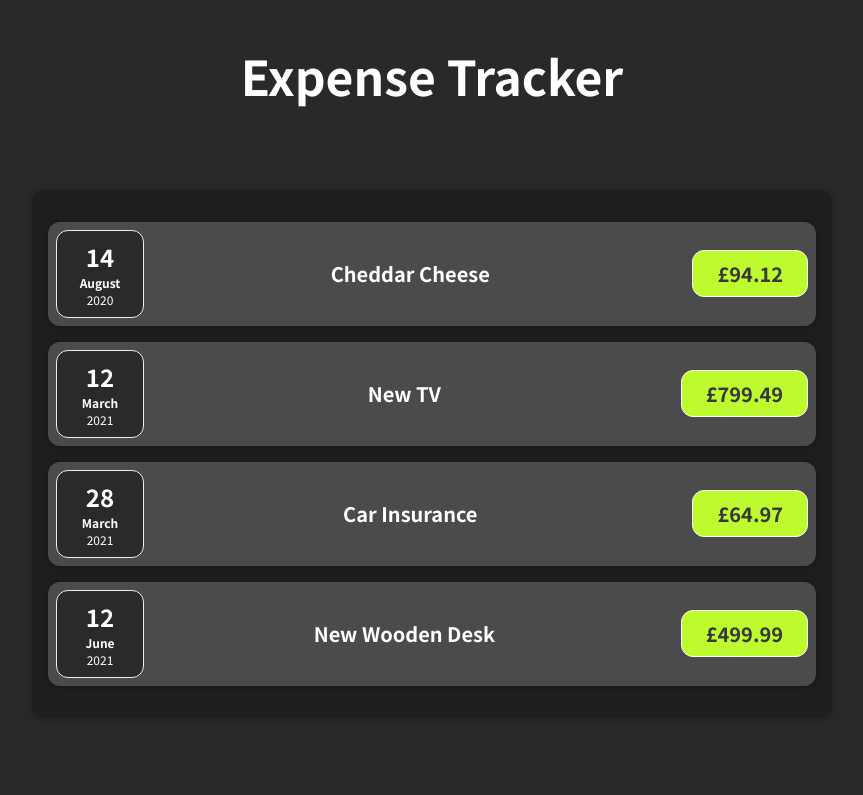
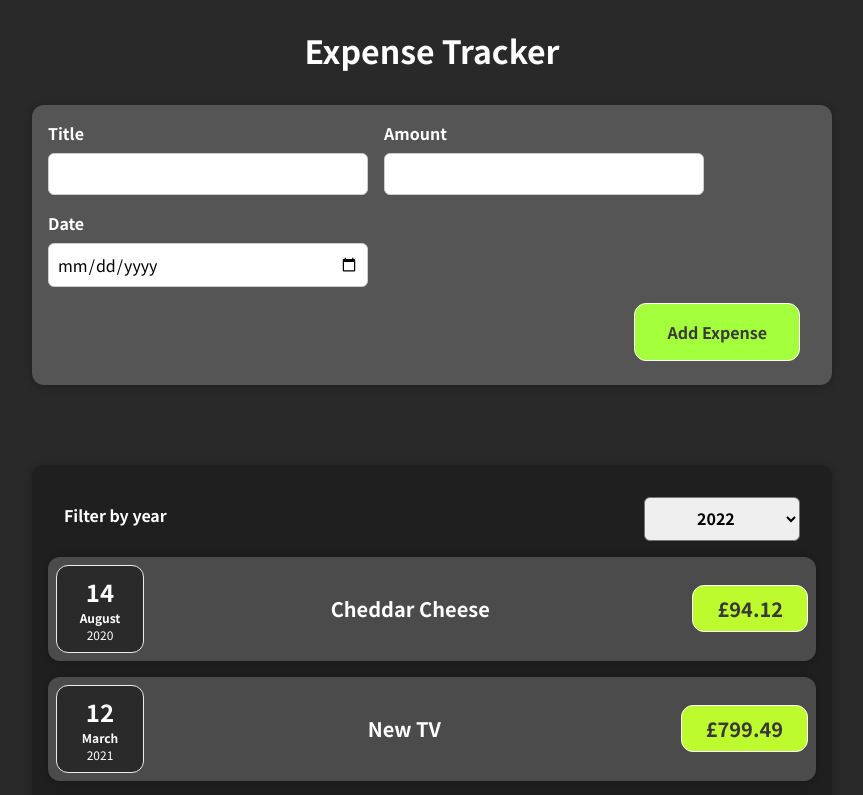
Before and after one commit to Unsenzrd/HomeUtilities, a React (Create React App) app: page / in a window 1280 px wide. Shown: the top 795 px of the page, without its empty margins (208-1071 px from the left). Built offline with nearby package versions, Linux system fonts and the light colour scheme.

Commit message:
Taking it to funcy town, upState.. + other changes

```diff
--- a/src/App.js
+++ b/src/App.js
@@ -1,4 +1,5 @@
 import Expenses from "./components/Expenses/Expenses";
+import NewExpense from "./components/NewExpense/NewExpense";
 
 const App = () => {
   const expenses = [
@@ -23,9 +24,19 @@
     },
   ];
 
+  const addExpenseHandler = (expense) => {
+    console.log(expense);
+    console.log("Expense Added in app.js");
+    expenses.push(expense);
+    console.log(expenses);
+  };
+
   return (
-    <div className="headerText">
-      <h2>Expense Tracker</h2>
+    <div className="globalText">
+      <h2 className="globalText" id="headerText">
+        Expense Tracker
+      </h2>
+      <NewExpense onAddExpense={addExpenseHandler} />
       <Expenses data={expenses} />
     </div>
   );
--- a/src/components/Expenses/ExpenseItem.js
+++ b/src/components/Expenses/ExpenseItem.js
@@ -1,3 +1,4 @@
+import React, { useState } from "react";
 import ExpenseDate from "./ExpenseDate";
 import "./ExpenseItem.css";
 import Card from "../UI/Card";
--- a/src/components/Expenses/Expenses.js
+++ b/src/components/Expenses/Expenses.js
@@ -1,11 +1,25 @@
-import React from "react";
+import React, { useState } from "react";
 import ExpenseItem from "./ExpenseItem";
 import Card from "../UI/Card";
 import "./Expenses.css";
+import ExpensesFilter from "../ExpensesFilter/ExpensesFilter";
 
 const Expenses = (props) => {
+  const [filterDate, setFilterDate] = useState(new Date().getFullYear());
+
+  const filterChangeHandler = (filterValue) => {
+    setFilterDate(filterValue);
+    console.log(filterValue);
+  };
+
   return (
+    <div>
       <Card className="expenses" key={props}>
+        <ExpensesFilter
+          filterDefault={filterDate}
+          onFilterChange={filterChangeHandler}
+          className=""
+        />
         {props.data.map((expense) => (
           <ExpenseItem
             key={expense.id}
@@ -15,6 +29,7 @@
           />
         ))}
       </Card>
+    </div>
   );
 };
 
--- /dev/null
+++ b/src/components/ExpensesFilter/ExpensesFilter.css
@@ -0,0 +1,24 @@
+.expenses-filter {
+  color: white;
+  padding: 0 1rem;
+}
+
+.expenses-filter__control {
+  display: flex;
+  width: 100%;
+  align-items: center;
+  justify-content: space-between;
+  margin: 1rem 0;
+}
+
+.expenses-filter label {
+  font-weight: bold;
+  margin-bottom: 0.5rem;
+}
+
+.expenses-filter select {
+  font: inherit;
+  padding: 0.5rem 3rem;
+  font-weight: bold;
+  border-radius: 6px;
+}
--- /dev/null
+++ b/src/components/ExpensesFilter/ExpensesFilter.js
@@ -0,0 +1,25 @@
+import React, { useState } from "react";
+
+import "./ExpensesFilter.css";
+
+const ExpensesFilter = (props) => {
+  const filterChangeHandler = (event) => {
+    props.onFilterChange(event.target.value);
+  };
+
+  return (
+    <div className="expenses-filter">
+      <div className="expenses-filter__control">
+        <label>Filter by year</label>
+        <select value={props.filterDefault} onChange={filterChangeHandler}>
+          <option value="2022">2022</option>
+          <option value="2021">2021</option>
+          <option value="2020">2020</option>
+          <option value="2019">2019</option>
+        </select>
+      </div>
+    </div>
+  );
+};
+
+export default ExpensesFilter;
--- /dev/null
+++ b/src/components/NewExpense/ExpenseForm.css
@@ -0,0 +1,32 @@
+.new-expense__controls {
+  display: flex;
+  flex-wrap: wrap;
+  gap: 1rem;
+  margin-bottom: 1rem;
+  text-align: left;
+}
+
+.new-expense__control label {
+  font-weight: bold;
+  margin-bottom: 0.5rem;
+  display: block;
+}
+
+.new-expense__control input {
+  font: inherit;
+  padding: 0.5rem;
+  border-radius: 6px;
+  border: 1px solid #ccc;
+  width: 20rem;
+  max-width: 100%;
+}
+
+.new-expense__actions {
+  text-align: right;
+}
+
+.new-expense__actions button {
+  font-weight: bold;
+  margin-bottom: 0.5rem;
+  color: #3a3a3a;
+}
--- /dev/null
+++ b/src/components/NewExpense/ExpenseForm.js
@@ -0,0 +1,80 @@
+import { useState } from "react";
+import "./ExpenseForm.css";
+
+const ExpenseForm = (props) => {
+  const [enteredTitle, setEnteredTitle] = useState("");
+  const [enteredDate, setEnteredDate] = useState("");
+  const [enteredAmount, setEnteredAmount] = useState("");
+
+  const titleChangeHandler = (event) => {
+    setEnteredTitle(event.target.value);
+  };
+
+  const dateChangeHandler = (event) => {
+    setEnteredDate(event.target.value);
+  };
+
+  const amountChangeHandler = (event) => {
+    setEnteredAmount(event.target.value);
+  };
+
+  const submitHandler = (event) => {
+    event.preventDefault();
+
+    const expenseData = {
+      title: enteredTitle,
+      date: new Date(enteredDate),
+      amount: enteredAmount,
+    };
+
+    props.onSaveExpenseData(expenseData);
+    setEnteredAmount("");
+    setEnteredTitle("");
+    setEnteredDate("");
+  };
+
+  return (
+    <form onSubmit={submitHandler}>
+      <div className="new-expense__controls">
+        <div className="new-expense__control">
+          <label htmlFor="title">Title</label>
+          <input
+            type="text"
+            id="title"
+            value={enteredTitle}
+            onChange={titleChangeHandler}
+          />
+        </div>
+        <div className="new-expense__control">
+          <label htmlFor="amount">Amount</label>
+          <input
+            type="number"
+            id="amount"
+            value={enteredAmount}
+            onChange={amountChangeHandler}
+            min="0.01"
+            step="0.01"
+          />
+        </div>
+        <div className="new-expense__control">
+          <label htmlFor="date">Date</label>
+          <input
+            type="date"
+            id="date"
+            value={enteredDate}
+            onChange={dateChangeHandler}
+            min="2019-1-1"
+            max="2025-12-31"
+          />
+        </div>
+      </div>
+      <div className="new-expense__actions">
+        <button type="submit" className="new-expense__button">
+          Add Expense
+        </button>
+      </div>
+    </form>
+  );
+};
+
+export default ExpenseForm;
--- /dev/null
+++ b/src/components/NewExpense/NewExpense.css
@@ -0,0 +1,38 @@
+.new-expense {
+  background-color: #555555;
+  padding: 1rem;
+  margin: 2rem auto;
+  width: 50rem;
+  max-width: 95%;
+  border-radius: 12px;
+  text-align: center;
+  box-shadow: 0 1px 8px rgba(0, 0, 0, 0.25);
+}
+
+.new-expense button {
+  font: inherit;
+  cursor: pointer;
+  padding: 1rem 2rem;
+  border: 1px solid white;
+  background-color: #a4ff3c;
+  color: white;
+  border-radius: 12px;
+  margin-right: 1rem;
+}
+
+.new-expense button:hover,
+.new-expense button:active {
+  background-color: #a4ff3c;
+  border-color: #ffffff;
+}
+
+.new-expense button.alternative {
+  color: #6e9601;
+  border-color: transparent;
+  background-color: transparent;
+}
+
+.new-expense button.alternative:hover,
+.new-expense button.alternative:active {
+  background-color: #c7f8b3;
+}
--- /dev/null
+++ b/src/components/NewExpense/NewExpense.js
@@ -0,0 +1,18 @@
+import "./NewExpense.css";
+import ExpenseForm from "./ExpenseForm";
+const NewExpense = (props) => {
+  const saveExpenseDataHandler = (enteredExpenseData) => {
+    const expenseData = {
+      ...enteredExpenseData,
+      id: Math.random().toString(),
+    };
+    props.onAddExpense(expenseData);
+  };
+  return (
+    <div className="new-expense">
+      <ExpenseForm onSaveExpenseData={saveExpenseDataHandler} />
+    </div>
+  );
+};
+
+export default NewExpense;
--- a/src/index.css
+++ b/src/index.css
@@ -13,10 +13,13 @@
   background-color: #292929;
 }
 
-.headerText {
+.globalText {
   font-family: "Noto Sans JP", sans-serif;
-  font-size: 2rem;
   color: #fff;
   text-align: center;
   margin-bottom: 1rem;
 }
+
+#headerText {
+  font-size: 2rem;
+}
```
Lines whose indentation alone changed are shown as unchanged.
